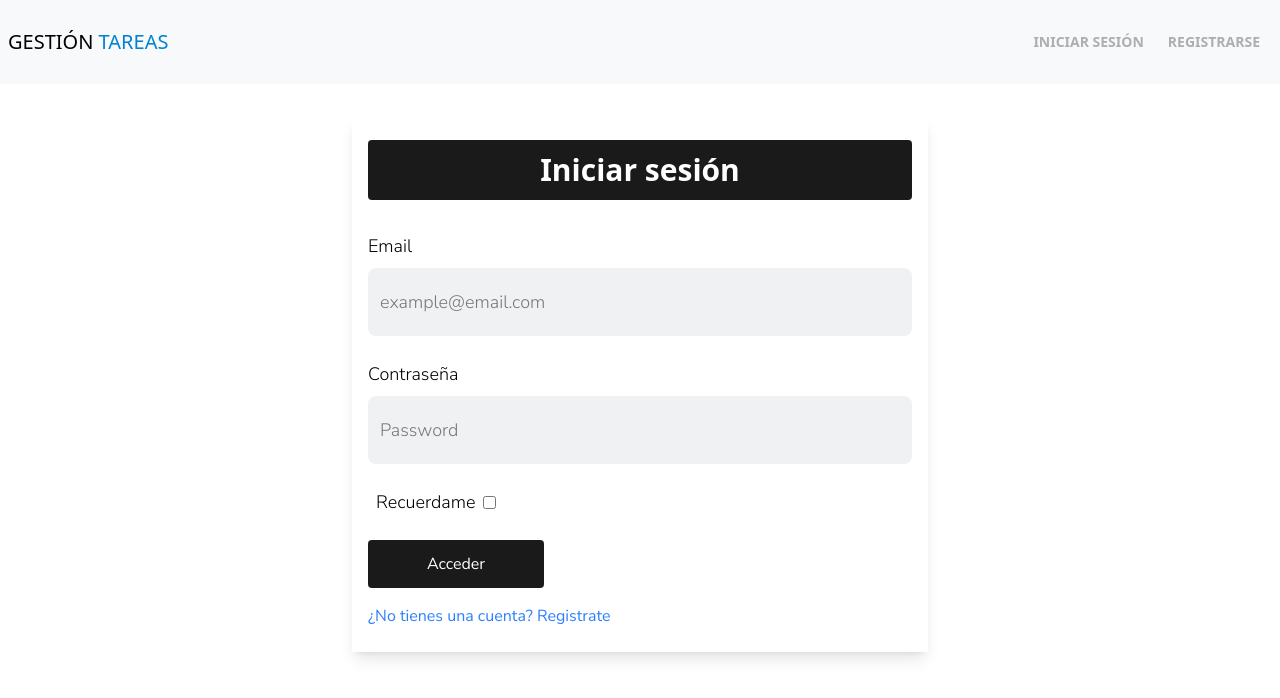
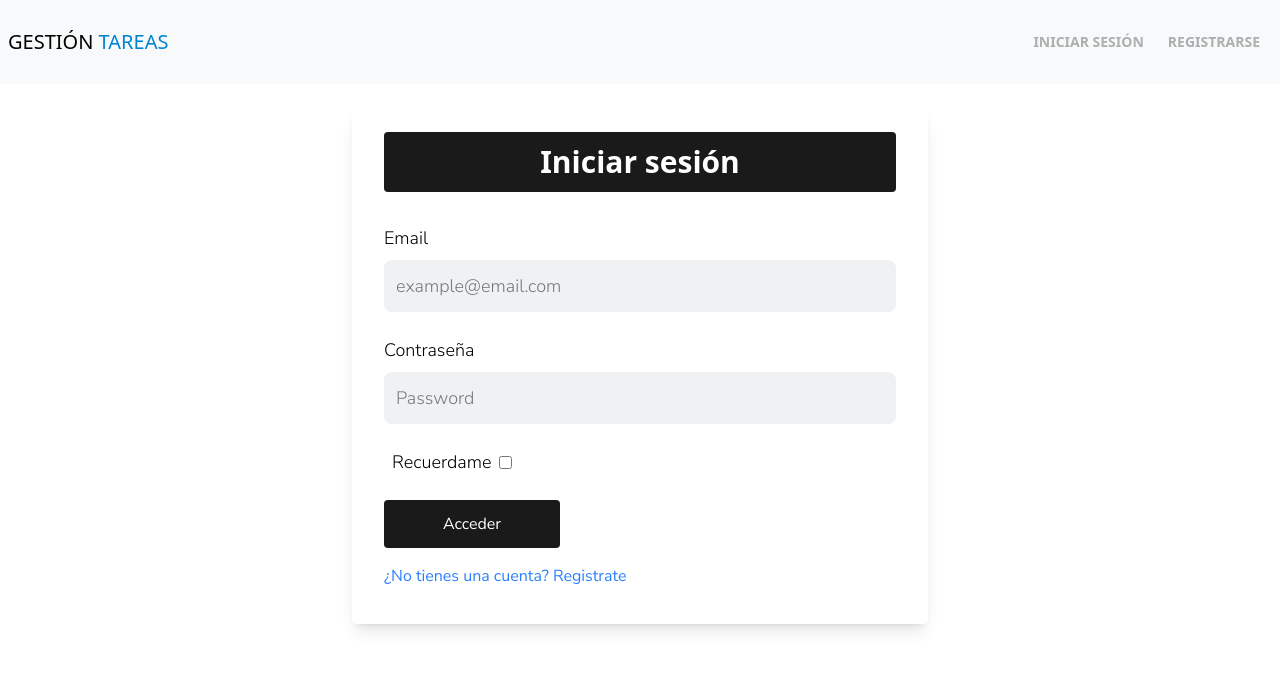
Before and after one commit to francovegadev/task-app-laravel-vue, a Vue app in the folder frontend/: page / in a window 1280 px wide. Shown: the top 698 px of the page. Built offline with nearby package versions, Linux system fonts and the light colour scheme; no server answers.

Commit message:
fix login view

```diff
--- a/frontend/src/views/auth/loginView.vue
+++ b/frontend/src/views/auth/loginView.vue
@@ -24,7 +24,7 @@ onMounted(() => {
   google.accounts.id.renderButton(document.getElementById('googleBtn'), {
     theme: 'outline',
     size: 'large',
-    width: '900',
+    width: '500',
   })
 })
 
@@ -42,7 +42,7 @@ const handleGoogleResponse = async (response: GoogleResponse) => {
 <template>
   <div class="p-4 max-lg:p-2">
     <form
-      class="max-w-xl mx-auto my-4 max-lg:my-1 px-4 py-6 bg-secondary shadow-lg"
+    class="max-w-xl mx-auto my-2 max-lg:my-1 px-8 py-6 bg-secondary rounded-sm shadow-lg"
     @submit.prevent="login(form)"
     >
     <fieldset>
@@ -51,6 +51,7 @@ const handleGoogleResponse = async (response: GoogleResponse) => {
       >
       Iniciar sesión
     </legend>
+      <div v-if="auth.errors.message" class="text-center text-danger font-sans text-lg font-semibold"> {{ auth.errors.message}}</div>
         <div class="row">
           <label
             for="email_login"
@@ -61,11 +62,15 @@ const handleGoogleResponse = async (response: GoogleResponse) => {
           <div class="col-sm-10">
             <input
               type="text"
-              class="block w-full px-3 py-5 text-lg font-light text-a-light-color bg-inputbg border-0 rounded-lg focus:outline-faded"
+              class="block w-full px-3 py-3 text-lg font-light text-a-light-color bg-inputbg border-0 rounded-lg focus:outline-faded"
               id="email_login"
               placeholder="example@email.com"
               v-model="form.email"
+              :aria-invalid="!!auth.errors.email?.[0]"
+              @input="auth.clearErrors('email')"
+              autocomplete="off"
             />
+            <small class="text-danger font-sans" v-if="auth.errors.email?.[0]">{{ auth.errors.email?.[0] }}</small>
           </div>
         </div>
         <div>
@@ -77,12 +82,14 @@ const handleGoogleResponse = async (response: GoogleResponse) => {
           </label>
           <input
             type="password"
-            class="block w-full px-3 py-5 text-lg font-light text-a-light-color bg-inputbg border-0 rounded-lg focus:outline-faded"
+            class="block w-full px-3 py-3 text-lg font-light text-a-light-color bg-inputbg border-0 rounded-lg focus:outline-faded"
             id="password_login"
             placeholder="Password"
             v-model="form.password"
             autocomplete="off"
+            @input="auth.clearErrors('password')"
           />
+          <small class="text-danger font-sans" v-if="auth.errors.password?.[0]">{{ auth.errors.password?.[0] }}</small>
         </div>
 
         <div class="flex items-center justify-start">
@@ -111,7 +118,7 @@ const handleGoogleResponse = async (response: GoogleResponse) => {
         </p>
       </fieldset>
 
-      <div id="googleBtn"></div>
+      <div id="googleBtn" class="mx-auto w-full max-w-sm my-3 max-sm:max-w-[100px]"></div>
     </form>
   </div>
 </template>
```
Lines whose indentation alone changed are shown as unchanged.
